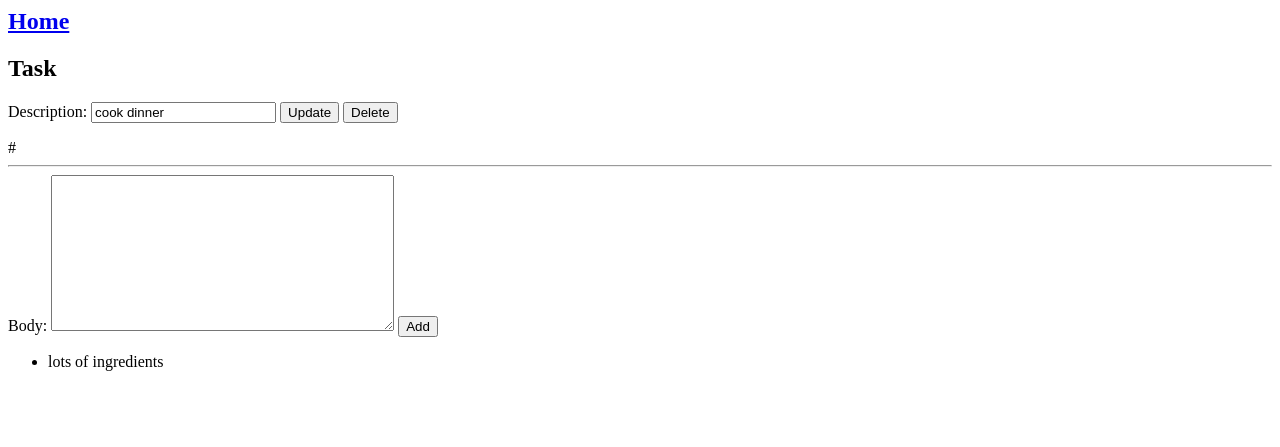
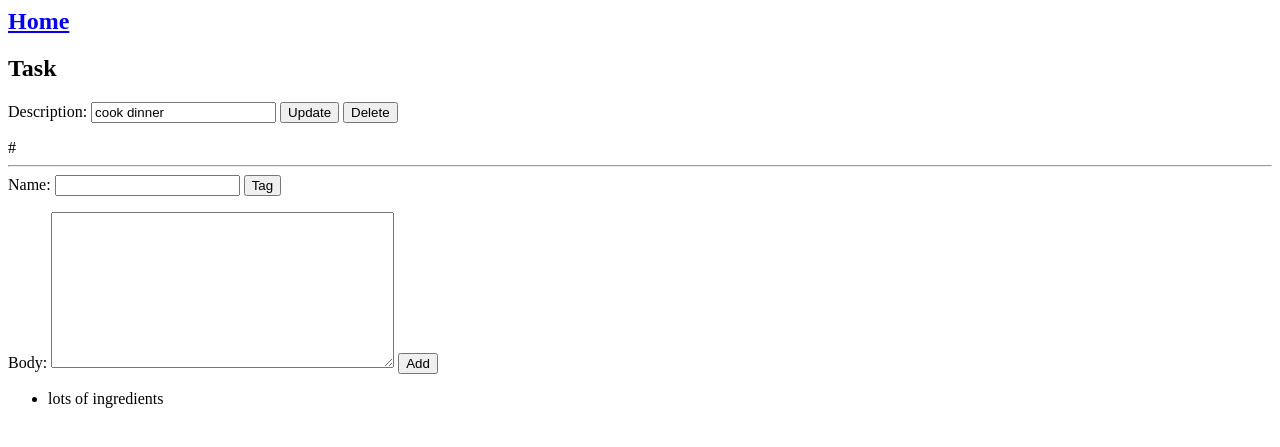
Before and after one commit to jlotto8/ToDo_App, a Django app: page /todo/1 in a window 1280 px wide. Shown: the top 447 px of the page. Run offline with Django 4.2, Linux system fonts and the light colour scheme; data comes from the database, SQL or seed files in the repository; both versions use the stored data as it was after the commit.

Commit message:
tag function

```diff
--- a/todo_app/forms.py
+++ b/todo_app/forms.py
@@ -1,12 +1,28 @@
 from django.forms import ModelForm
 
-from todo_app.models import Task, Comment
+from todo_app.models import Task, Comment, Tag
 
 class TaskForm(ModelForm):
     ''' Pull the 'description' column from the Task  model into a form '''
     class Meta:
         model = Task
+
         fields = ['description']
+
+class TagForm(ModelForm):
+    class Meta:
+        model = Tag
+        fields = ['name']
+
+    def save(self, task, *args, **kwargs):
+        tag_name = self.data['name']
+
+        try:
+            tag = Tag.objects.get(name=tag_name)
+        except Tag.DoesNotExist:
+            tag = Tag.objects.create(name=tag_name)
+
+        task.tags.add(tag)
 
 
 class CommentForm(ModelForm):
@@ -19,6 +35,7 @@ class CommentForm(ModelForm):
 
     def __init__(self, *args, **kwargs):
         task = kwargs.pop('task_object')
+
         super().__init__(*args, **kwargs)
         #  self.instance is the comment we are creating with htis form
         self.instance.task = task
--- a/todo_app/templates/detail.html
+++ b/todo_app/templates/detail.html
@@ -10,6 +10,16 @@
 </form>
 #<hr>
 
+<form method = 'POST'>
+    {% csrf_token %}
+    {{ tag_form }}
+    <input type = "submit" name = 'tag' value = 'Tag'/>
+</form>
+
+{% for tag in tag_list %}
+   {{ tag.name }} |
+{% endfor %}
+
 <form method="POST">
     {% csrf_token %}
     {{ comment_form }}
--- a/todo_app/views.py
+++ b/todo_app/views.py
@@ -1,9 +1,8 @@
 from django.shortcuts import redirect, render
-
 from django.views import View
 
-from todo_app.forms import TaskForm, CommentForm
-from todo_app.models import Task,Comment
+from todo_app.forms import TaskForm, CommentForm, TagForm
+from todo_app.models import Task,Comment, Tag
 
 # # Create your views here.
 
@@ -31,6 +30,7 @@ class HomeView(View):
 
     def post(self, request):
         ''' '''
+        tasks = Task.objects.all()
         task_form = TaskForm(request.POST)
         task_form.save()
 
@@ -48,12 +48,17 @@ class TaskDetailView(View):
 
         comments = Comment.objects.filter(task=task)
         comment_form = CommentForm(task_object=task)
+        current_tags = task.tags.all()
+        tag_form = TagForm()
 
         html_data = {
+            'task': task,
             'task_object': task,
+            'tag_form':tag_form,
             'form': task_form,
             'comment_list': comments,
             'comment_form': comment_form,
+            'tag_list': current_tags
         }
 
         return render(
@@ -76,6 +81,9 @@ class TaskDetailView(View):
         elif 'add' in request.POST:
             comment_form =CommentForm(request.POST, task_object=task)
             comment_form.save()
+        elif 'tag' in request.POST:
+            tag_form = TagForm(request.POST)
+            tag_form.save(task)
 
             return redirect('task_detail', task.id)
 
```
Also changed, not shown: db.sqlite3.
